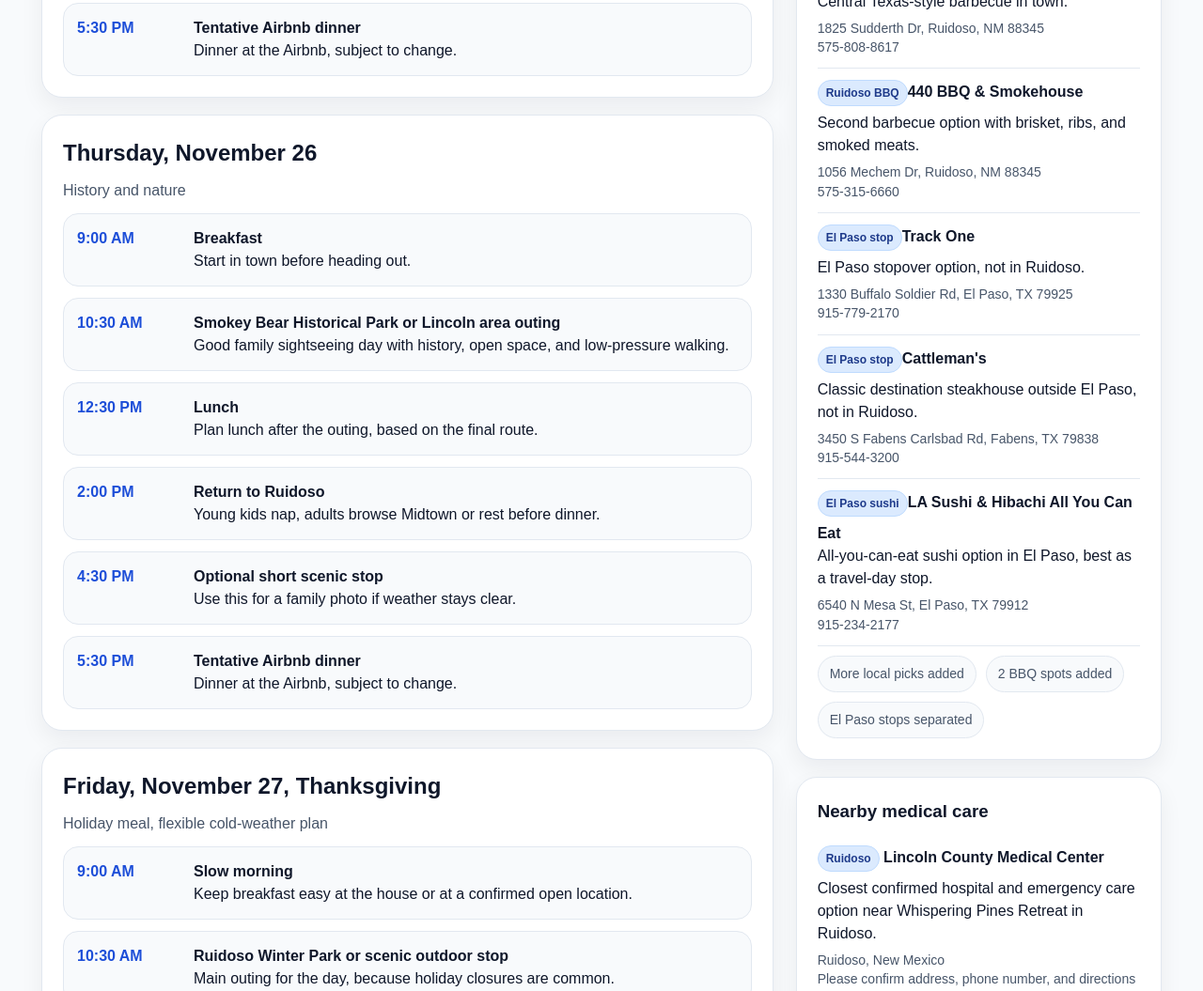
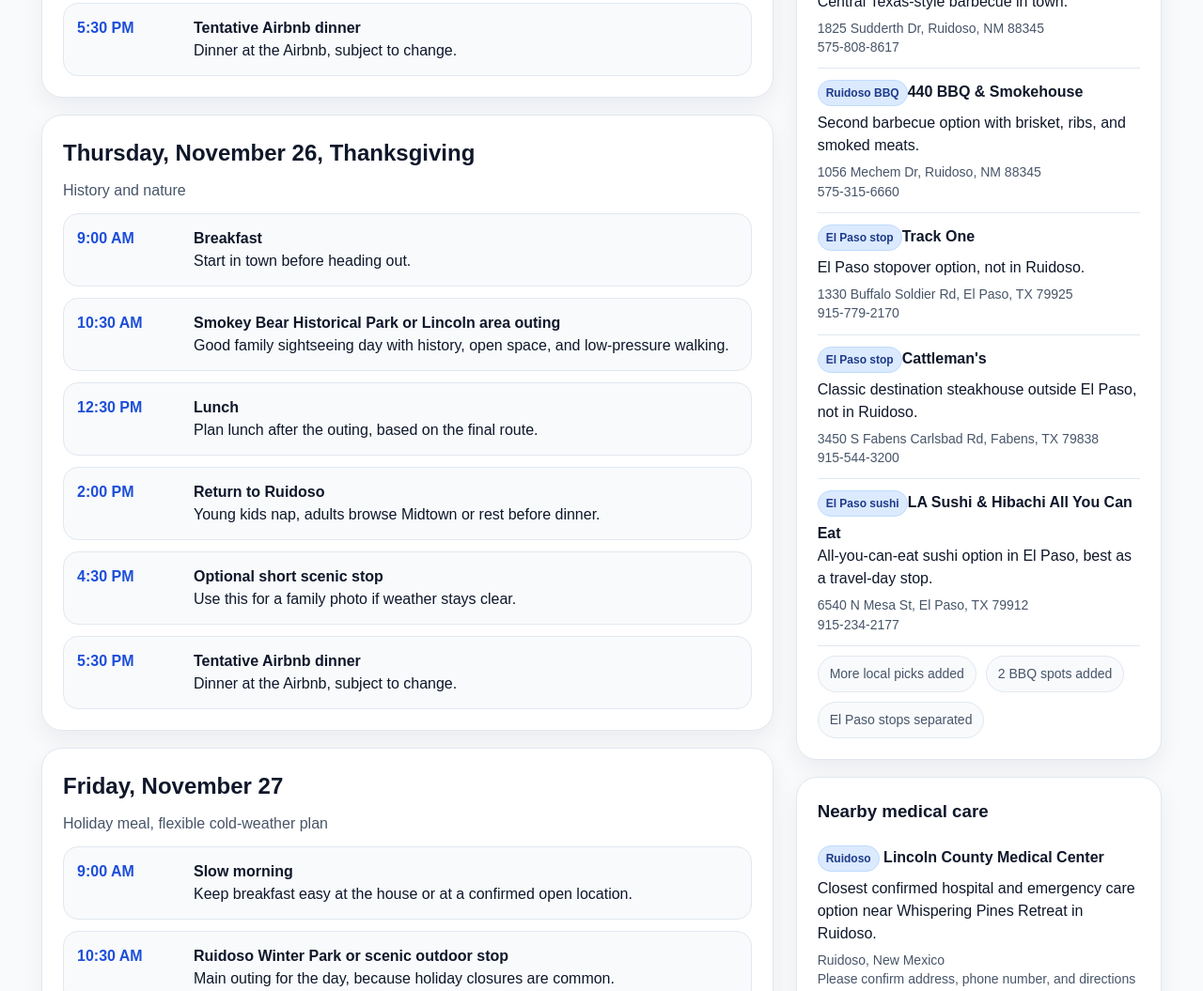
Before and after one commit to JamesJones4301/ruidoso-family-trip, a website: page index.html in a window 1280 px wide. Shown: the part 2402-3457 px from the top of the page at 94% size. Drawn offline with Linux system fonts and the light colour scheme.

Commit message:
Update event titles for Thanksgiving schedule

```diff
--- a/index.html
+++ b/index.html
@@ -417,7 +417,7 @@
         </section>
 
         <section class="card day">
-          <h2>Thursday, November 26</h2>
+          <h2>Thursday, November 26, Thanksgiving</h2>
           <p class="theme">History and nature</p>
           <div class="event"><div class="time">9:00 AM</div><div><strong>Breakfast</strong><br>Start in town before heading out.</div></div>
           <div class="event"><div class="time">10:30 AM</div><div><strong>Smokey Bear Historical Park or Lincoln area outing</strong><br>Good family sightseeing day with history, open space, and low-pressure walking.</div></div>
@@ -428,7 +428,7 @@
         </section>
 
         <section class="card day">
-          <h2>Friday, November 27, Thanksgiving</h2>
+          <h2>Friday, November 27</h2>
           <p class="theme">Holiday meal, flexible cold-weather plan</p>
           <div class="event"><div class="time">9:00 AM</div><div><strong>Slow morning</strong><br>Keep breakfast easy at the house or at a confirmed open location.</div></div>
           <div class="event"><div class="time">10:30 AM</div><div><strong>Ruidoso Winter Park or scenic outdoor stop</strong><br>Main outing for the day, because holiday closures are common.</div></div>
```
